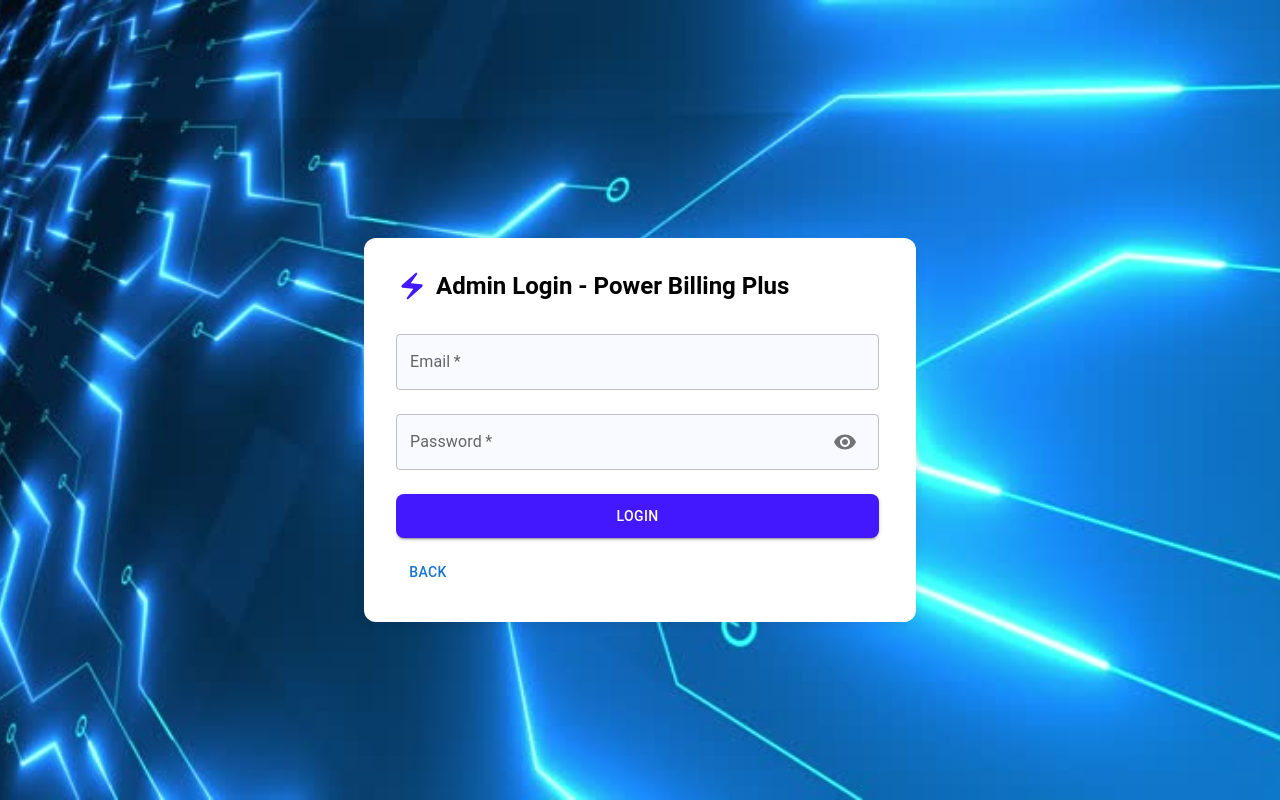
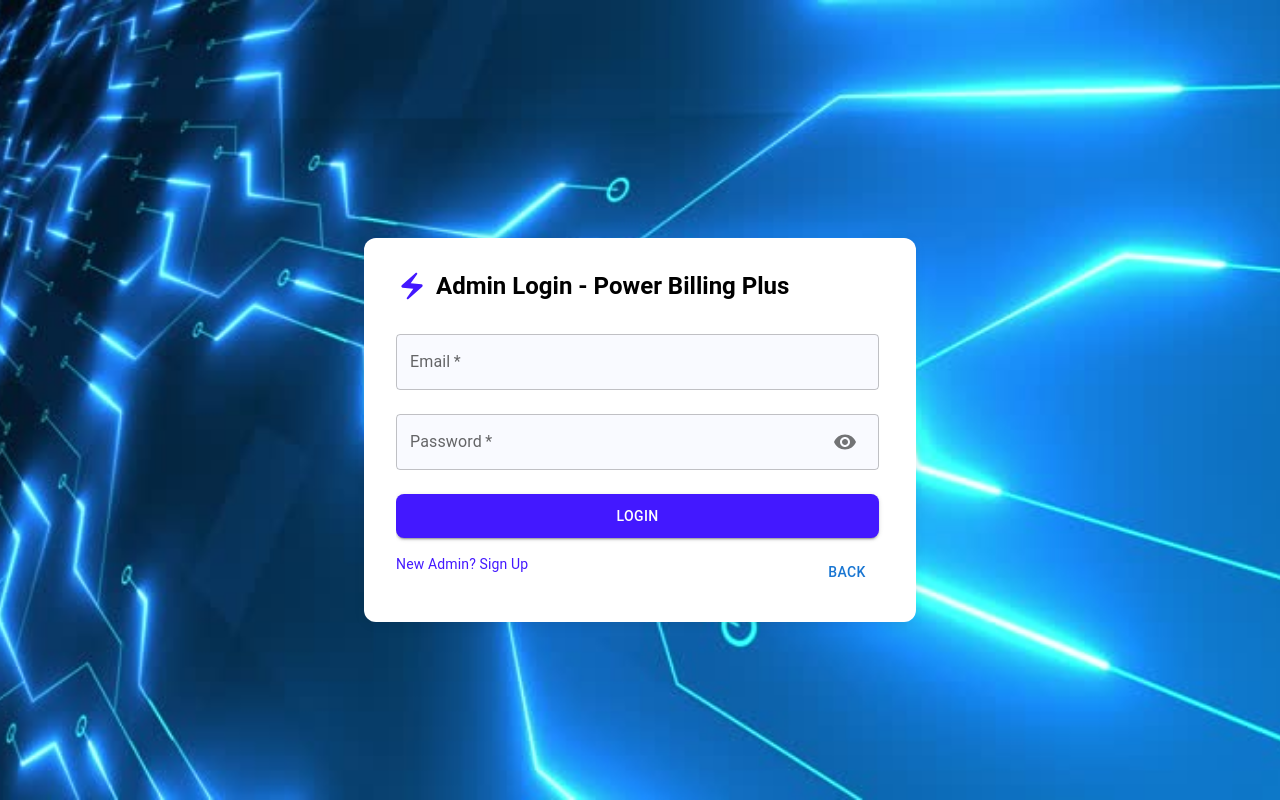
Before and after one commit to kajaljha9/PowerBillingPlus, a React (Vite) app in the folder PowerBillingPlus-frontend/: page /adminlogin in a window 1280 px wide. Built offline with nearby package versions, Linux system fonts and the light colour scheme; no server answers; the HTML template or start-up script is replaced by a standard one.

Commit message:
Update AdminLogin.jsx

```diff
--- a/PowerBillingPlus-frontend/src/components/admin/AdminLogin.jsx
+++ b/PowerBillingPlus-frontend/src/components/admin/AdminLogin.jsx
@@ -116,13 +116,13 @@ const AdminLogin = () => {
             <Box
               sx={{ mt: 2, display: "flex", justifyContent: "space-between" }}
             >
-              {/* <Typography
+               <Typography
                 variant="body2"
                 sx={{ cursor: "pointer", color: "#4318ff" }}
                 onClick={() => navigate("/AdminSignUp")}
               >
                 New Admin? Sign Up
-              </Typography> */}
+              </Typography>
               <Button onClick={() => navigate("/")}>Back</Button>
             </Box>
           </form>
```
